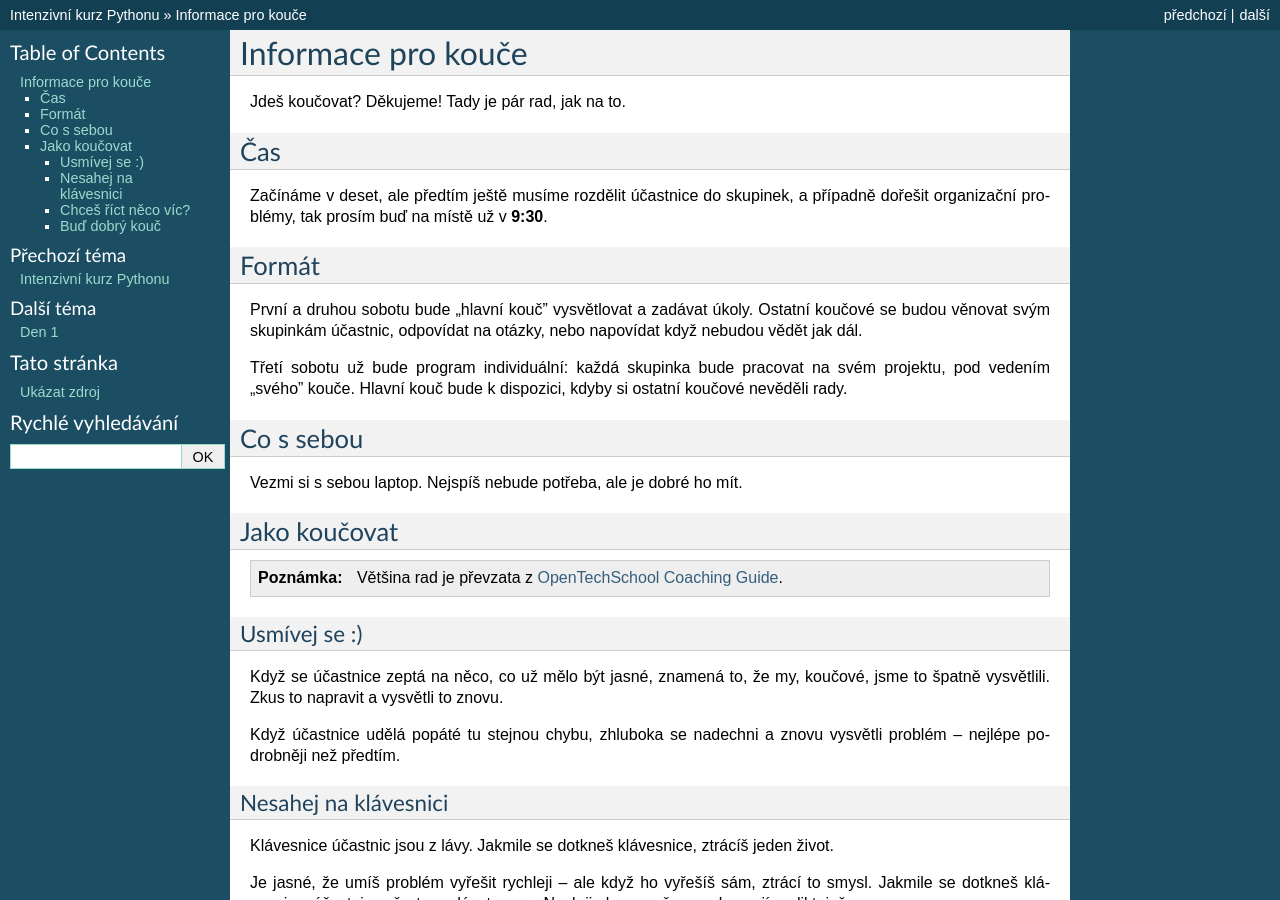
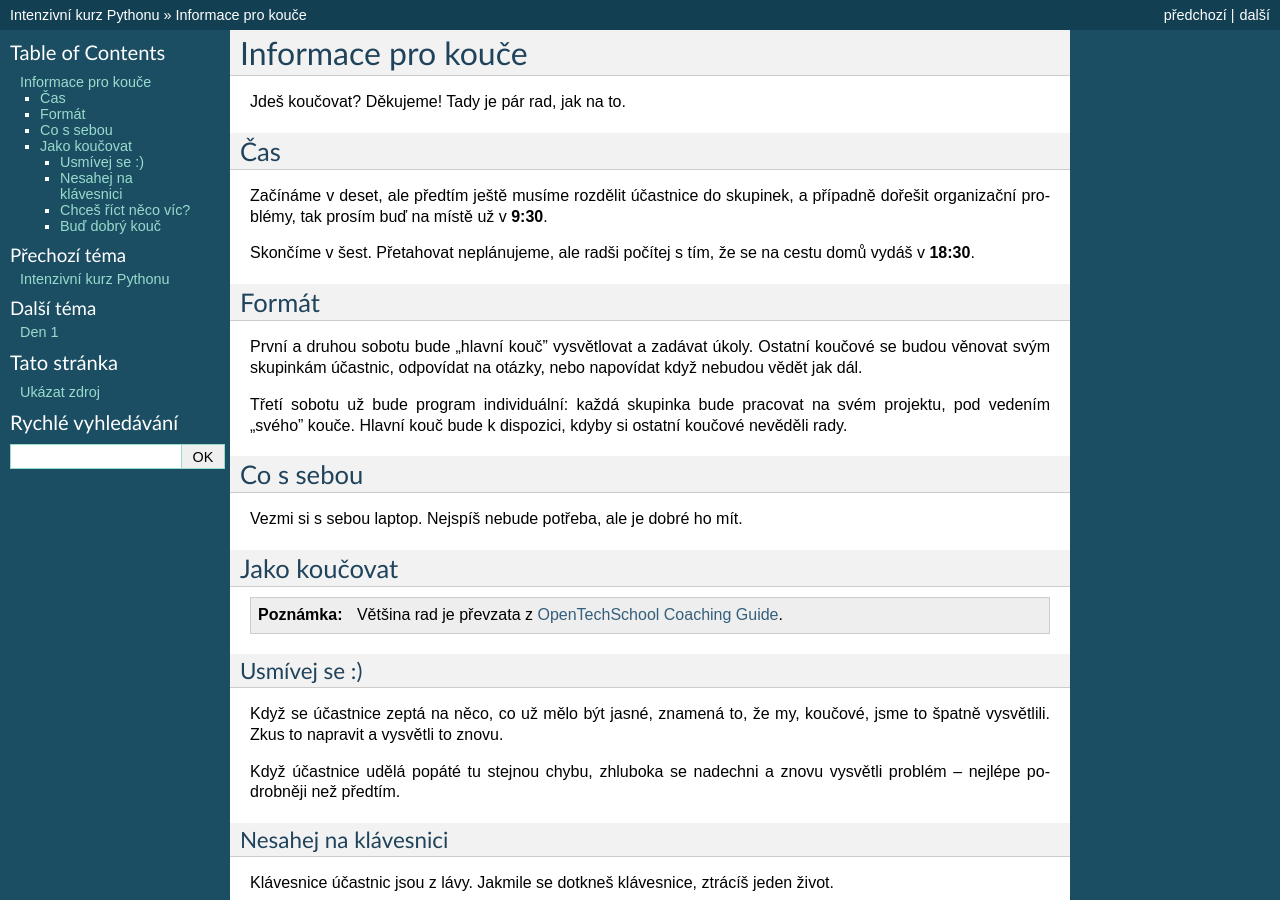
Before and after one commit to encukou/intenzivni-kurz, a Sphinx documentation site: the page built from source/coach-info.rst, in a window 1280 px wide and 900 px high. Built offline with Sphinx 7.4.7, drawn with Linux system fonts in a browser that asks for light colours.

Commit message:
Add end time

```diff
--- a/source/coach-info.rst
+++ b/source/coach-info.rst
@@ -9,6 +9,10 @@ Jdeš koučovat? Děkujeme! Tady je pár rad, jak na to.
 
 Začínáme v deset, ale předtím ještě musíme rozdělit účastnice do skupinek,
 a případně dořešit organizační problémy, tak prosím buď na místě už v **9:30**.
+
+Skončíme v šest.
+Přetahovat neplánujeme, ale radši počítej s tím, že se na cestu domů vydáš
+v **18:30**.
 
 
 Formát
```
